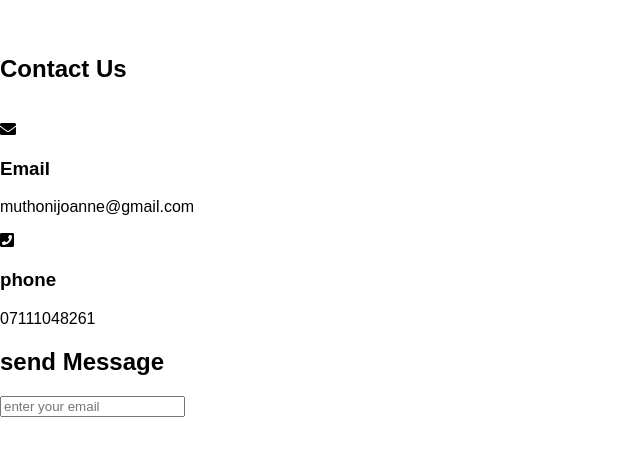
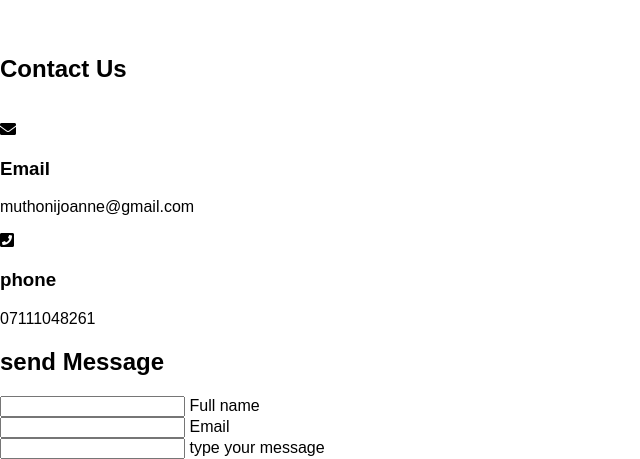
Before and after one commit to Anita-Kahenya/phase1-final-project, a plain HTML site: page index.html in a window 1280 px wide. Shown: the part 765-1224 px from the top of the page, without its empty margins (0-640 px from the left). Before the commit the page ends 1182 px from the top, so only its background shows below. Drawn offline with Linux system fonts and the light colour scheme; no server answers.

Commit message:
adding an email form

```diff
--- a/index.html
+++ b/index.html
@@ -70,10 +70,17 @@
             <form action="post">
                 <h2>send Message</h2>
                 <div class="inputBox">
-                    <input type="text"  placeholder="enter your email">
-
-
+                   <input type="text" name="" required="required">
+                   <span>Full name</span>
                 </div>
+                <div class="inputBox">
+                  <input type="text" name="" required="required">
+                  <span>Email</span>
+               </div>
+               <div class="inputBox">
+                <input type="text" name="" required="required">
+                <span>type your message</span>
+             </div>
             </form>
         </div>
 
```
